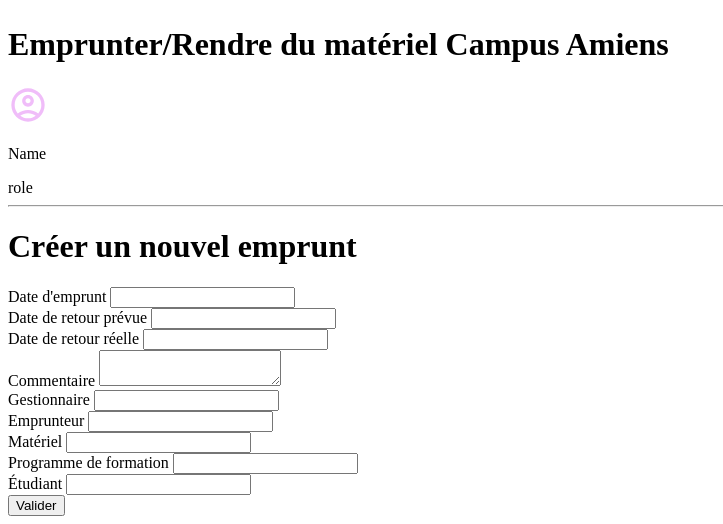
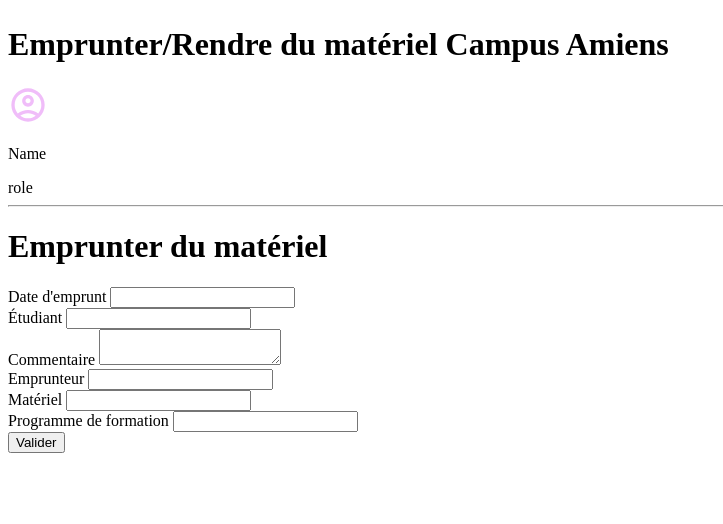
Before and after one commit to Magic-80/Projet-gestions-material, a Symfony app: template templates/borrowing/index.html.twig in a window 1280 px wide. Shown: the part 505-1029 px from the top of the page, without its empty margins (0-723 px from the left). After the commit the page ends 958 px from the top, so only its background shows below. Run offline with Twig, Linux system fonts and the light colour scheme; the template is opened without the code that fills it, so the values that code supplies are empty; form fields are guessed from the names that the template uses; some libraries are stand-ins or nearby versions.

Commit message:
update form for the vue

```diff
--- a/templates/borrowing/index.html.twig
+++ b/templates/borrowing/index.html.twig
@@ -11,7 +11,7 @@
 
 {% block body %}
 <div class="edit-mat">
-    <h1>Créer un nouvel emprunt</h1>
+    <h1>Emprunter du matériel</h1>
 
     {{ form_start(borrowing_form, {'attr': {'class': 'custom-form'}}) }}
 
@@ -21,23 +21,13 @@
     </div>
 
     <div class="form-group">
-        {{ form_label(borrowing_form.expectedReturnDate, 'Date de retour prévue') }}
-        {{ form_widget(borrowing_form.expectedReturnDate, {'attr': {'class': 'form-control'}, 'type': 'text'}) }}
-    </div>
-
-    <div class="form-group">
-        {{ form_label(borrowing_form.actualReturnDate, 'Date de retour réelle') }}
-        {{ form_widget(borrowing_form.actualReturnDate, {'attr': {'class': 'form-control'}, 'type': 'text'}) }}
+        {{ form_label(borrowing_form.student, 'Étudiant') }}
+        {{ form_widget(borrowing_form.student, {'attr': {'class': 'form-control'}, 'type': 'text'}) }}
     </div>
 
     <div class="form-group">
         {{ form_label(borrowing_form.comment, 'Commentaire') }}
         {{ form_widget(borrowing_form.comment, {'attr': {'class': 'form-control'}, 'type': 'text'}) }}
-    </div>
-
-    <div class="form-group">
-        {{ form_label(borrowing_form.manage, 'Gestionnaire') }}
-        {{ form_widget(borrowing_form.manage, {'attr': {'class': 'form-control'}, 'type': 'text'}) }}
     </div>
 
     <div class="form-group">
@@ -55,14 +45,11 @@
         {{ form_widget(borrowing_form.trainingProgram, {'attr': {'class': 'form-control'}, 'type': 'text'}) }}
     </div>
 
-    <div class="form-group">
-        {{ form_label(borrowing_form.student, 'Étudiant') }}
-        {{ form_widget(borrowing_form.student, {'attr': {'class': 'form-control'}, 'type': 'text'}) }}
-    </div>
 
     <button type="submit" class="btn btn-primary">Valider</button>
 
     {{ form_end(borrowing_form) }}
 </div>
 
+
 {% endblock %}
```
